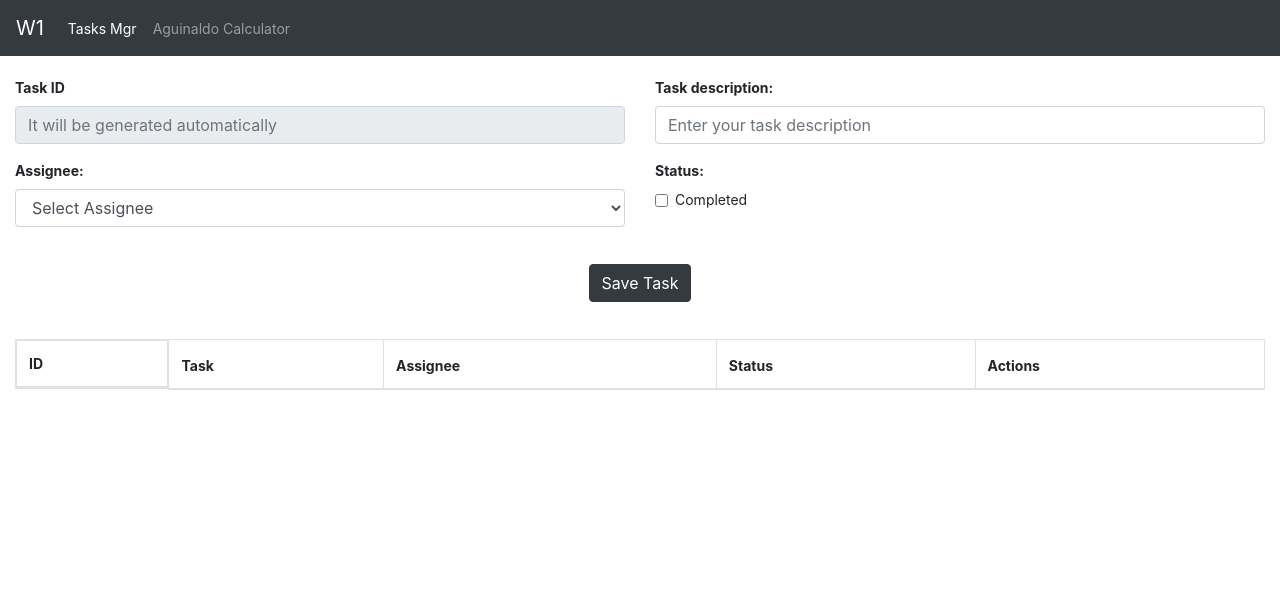
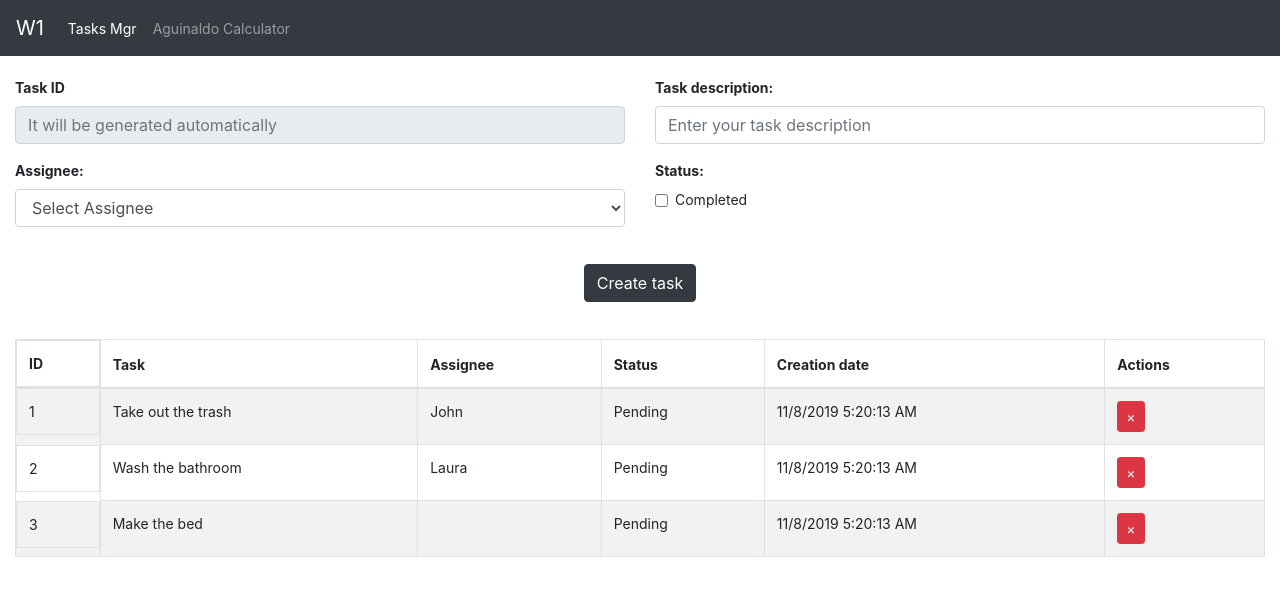
Before and after one commit to bumanzorapplaudost/todohw, an Angular app: page / in a window 1280 px wide. Shown: the top 596 px of the page. Built offline with nearby package versions, Linux system fonts and the light colour scheme.

Commit message:
Added remove task functionality and also the creation date

```diff
--- a/src/app/components/form/form.component.html
+++ b/src/app/components/form/form.component.html
@@ -37,7 +37,7 @@
             <div class="col-sm-12">&nbsp;</div>
             <div class="col-sm-12 text-center align-items-center">
                 <div class="form-group">
-                    <button class="btn btn-dark">Save Task</button>
+                    <button class="btn btn-dark">Create task</button>
                 </div>
             </div>
             <div class="col-sm-12">&nbsp;</div>
--- a/src/app/components/tasks/tasks.component.html
+++ b/src/app/components/tasks/tasks.component.html
@@ -6,6 +6,7 @@
             <th>Task</th>
             <th>Assignee</th>
             <th>Status</th>
+            <th>Creation date</th>
             <th>Actions</th>
         </thead>
         <tbody>
@@ -14,7 +15,8 @@
                 <td>{{ task.task }}</td>
                 <td>{{ task.assignee }}</td>
                 <td>{{ task.status ? "Completed" : "Pending" }}</td>
-                <td><button class="btn-sm btn-danger">&times;</button></td>
+                <td>{{ task.creation_date }}</td>
+                <td><button (click)="removeTask(task)" class="btn btn-sm btn-danger">&times;</button></td>
             </tr>
         </tbody>
     </table>
--- a/src/app/components/tasks/tasks.component.ts
+++ b/src/app/components/tasks/tasks.component.ts
@@ -9,31 +9,36 @@ styleUrls: ['./tasks.component.css']
 
 export class TasksComponent implements OnInit {
 
-    tasks:Task;
+    tasks:Task[];
 
     constructor() {
-        /*
+
+        let date = new Date();
+
         let temptasks = [
             {
                 id: 1,
                 task: "Take out the trash",
                 assignee: "John",
+                creation_date: date.toLocaleDateString() + " " + date.toLocaleTimeString(),
                 status: false
             },
             {
                 id: 2,
                 task: "Wash the bathroom",
                 assignee: "Laura",
+                creation_date: date.toLocaleDateString() + " " + date.toLocaleTimeString(),
                 status: false
             },
             {
                 id: 3,
                 task: "Make the bed",
                 assignee: "",
+                creation_date: date.toLocaleDateString() + " " + date.toLocaleTimeString(),
                 status: false
             },
         ];
-        localStorage.setItem("tasks", JSON.stringify(temptasks)); */
+        localStorage.setItem("tasks", JSON.stringify(temptasks));
 
         this.tasks = this.showTasks()
      }
@@ -46,4 +51,19 @@ export class TasksComponent implements OnInit {
         return JSON.parse(localStorage.getItem("tasks"));
     }
 
+    removeTask(task:Task) {
+        if(confirm("Are you sure you want to remove this task?")) {
+
+            //Delete from LocalStorage
+            let mytasks = JSON.parse(localStorage.getItem("tasks")).filter((t) => {
+                return t.id != task.id;
+            });
+
+            //Show the updated list.
+            localStorage.setItem("tasks", JSON.stringify(mytasks));
+            this.tasks = this.showTasks();
+
+        }
+    }
+
 }
--- a/src/app/models/Task.ts
+++ b/src/app/models/Task.ts
@@ -2,5 +2,6 @@ export class Task {
     id?:number;
     task:string;
     assignee:string;
+    creation_date:string;
     status:boolean;
 }
```
